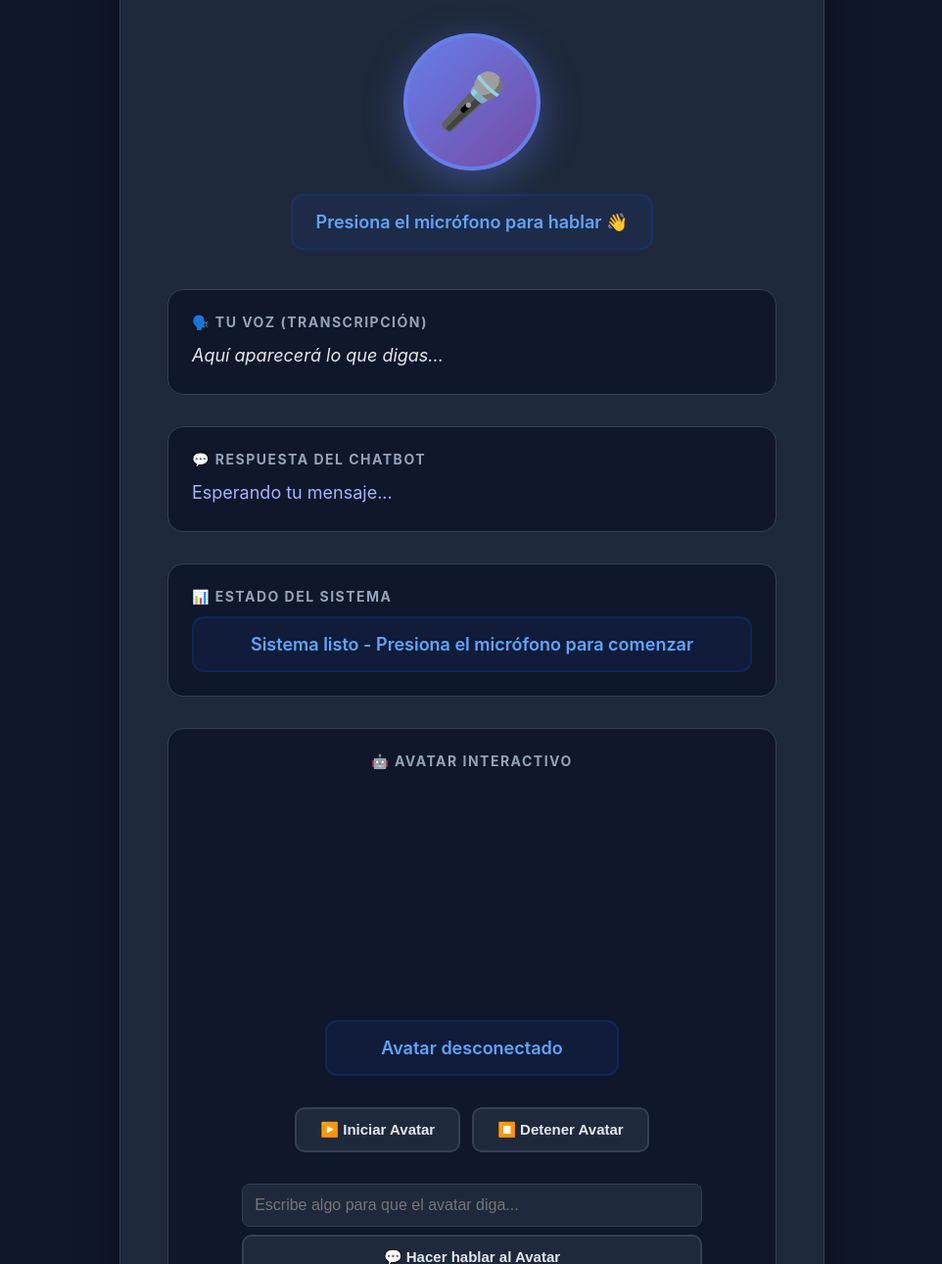
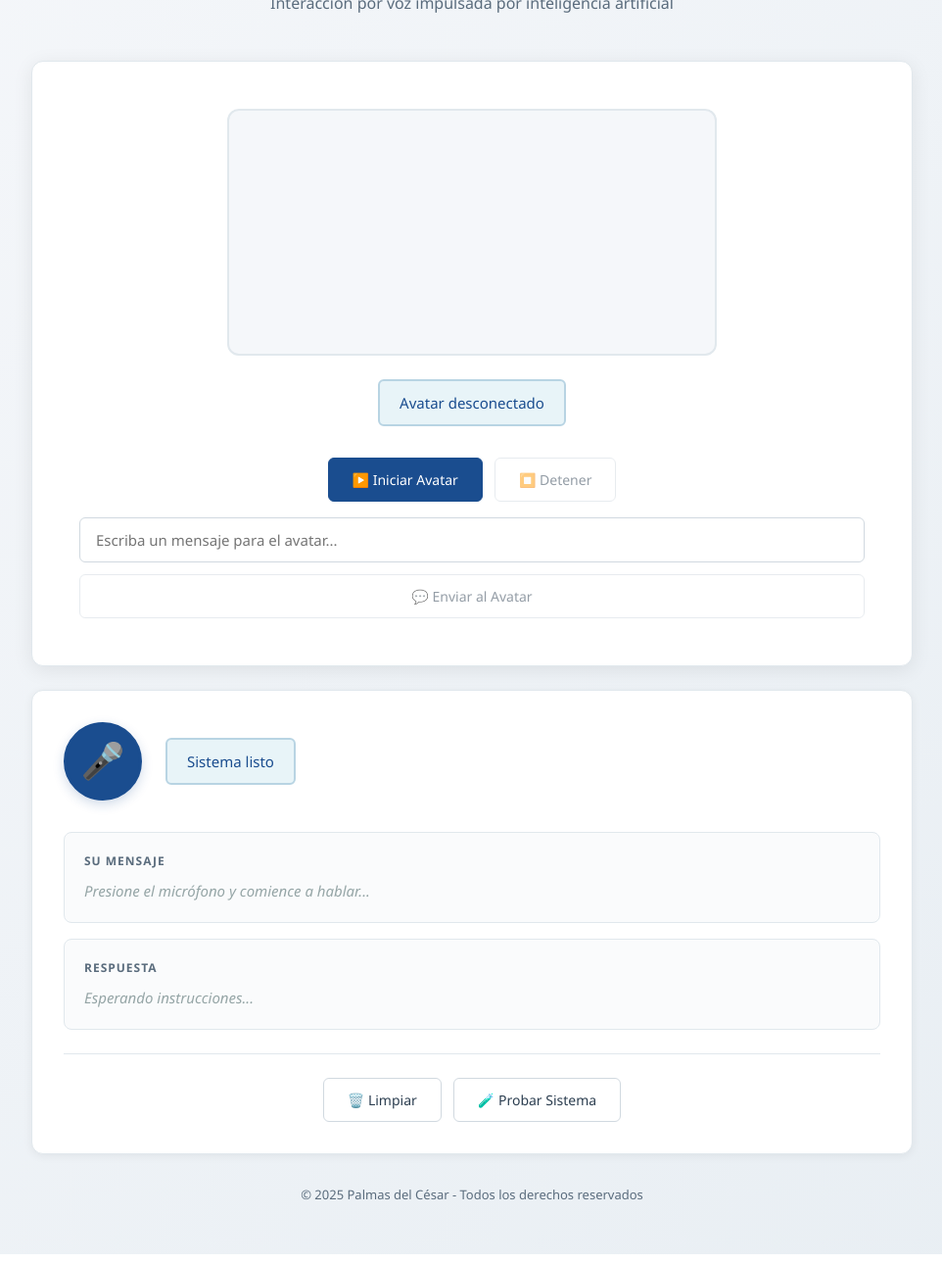
Before and after one commit to himayrobsarr/chatbot-armando, a website: page frontend/index.html in a window 1280 px wide. Shown: the part 142-1432 px from the top of the page at 98% size, without its empty margins (158-1120 px from the left). Drawn offline with Linux system fonts and the light colour scheme.

Commit message:
feat: :lipstick: "cambio de estilo del frontend"

```diff
--- a/frontend/index.html
+++ b/frontend/index.html
@@ -3,225 +3,333 @@
 <head>
   <meta charset="UTF-8">
   <meta name="viewport" content="width=device-width, initial-scale=1.0">
-  <title>🎤 Chatbot de Voz Inteligente</title>
+  <title>Asistente Virtual - Palmas del César</title>
   <script src="js/livekit-loader.js"></script>
   <style>
     * { margin: 0; padding: 0; box-sizing: border-box; }
     body {
-      font-family: -apple-system, BlinkMacSystemFont, 'Segoe UI', Arial, sans-serif;
-      background: #0f172a;
-      color: #fff;
+      font-family: 'Segoe UI', Tahoma, Geneva, Verdana, sans-serif;
+      background: linear-gradient(135deg, #f5f7fa 0%, #e8eef3 100%);
+      color: #2c3e50;
       min-height: 100vh;
-      display: flex;
-      justify-content: center;
-      align-items: center;
       padding: 20px;
     }
-    .container {
-      background: #1e293b;
-      border-radius: 24px;
-      box-shadow: 0 25px 50px -12px rgba(0, 0, 0, 0.5);
-      padding: 48px;
-      max-width: 720px;
-      width: 100%;
-      border: 1px solid #334155;
-    }
-    h1 {
+
+    /* Header con branding */
+    .header {
       text-align: center;
-      margin-bottom: 8px;
-      font-size: 32px;
-      background: linear-gradient(135deg, #667eea 0%, #764ba2 100%);
-      -webkit-background-clip: text;
-      background-clip: text;
-      -webkit-text-fill-color: transparent;
-    }
-    .subtitle {
-      text-align: center;
-      color: #94a3b8;
-      margin-bottom: 40px;
-      font-size: 16px;
-    }
-    .mic-container {
-      display: flex;
-      flex-direction: column;
-      align-items: center;
-      gap: 24px;
-      margin: 40px 0;
-    }
-    .mic-button {
-      width: 140px; height: 140px;
-      border-radius: 50%;
-      border: 4px solid #667eea;
-      background: linear-gradient(135deg, #667eea 0%, #764ba2 100%);
-      color: white;
-      font-size: 56px;
-      cursor: pointer;
-      transition: all 0.3s ease;
-      box-shadow: 0 10px 40px rgba(102, 126, 234, 0.4);
-      display: flex; align-items: center; justify-content: center;
-      user-select: none;
-    }
-    .mic-button:hover { transform: scale(1.05); box-shadow: 0 15px 50px rgba(102, 126, 234, 0.6); }
-    .mic-button.recording {
-      background: linear-gradient(135deg, #ef4444 0%, #dc2626 100%);
-      border-color: #ef4444;
-      animation: pulse 1.5s ease-in-out infinite;
-    }
-    @keyframes pulse {
-      0%, 100% { transform: scale(1); box-shadow: 0 10px 40px rgba(239, 68, 68, 0.4); }
-      50% { transform: scale(1.08); box-shadow: 0 15px 60px rgba(239, 68, 68, 0.8); }
-    }
-    .status {
-      text-align: center;
-      padding: 16px 24px;
-      border-radius: 12px;
-      font-weight: 600;
-      font-size: 18px;
-      min-width: 300px;
-      transition: all 0.3s ease;
-    }
-    .status.idle { background: #1e40af20; color: #60a5fa; border: 2px solid #1e40af40; }
-    .status.listening { background: #f59e0b20; color: #fbbf24; border: 2px solid #f59e0b40; }
-    .status.processing { background: #8b5cf620; color: #a78bfa; border: 2px solid #8b5cf640; }
-    .status.playing { background: #10b98120; color: #34d399; border: 2px solid #10b98140; }
-
-    .transcript-box, .response-box {
-      background: #0f172a;
-      border-radius: 16px;
-      padding: 24px;
-      margin-top: 32px;
-      border: 1px solid #334155;
-      min-height: 100px;
-    }
-    .transcript-box h3, .response-box h3 {
-      color: #94a3b8;
-      margin-bottom: 12px;
-      font-size: 14px;
-      text-transform: uppercase;
-      letter-spacing: 1.5px;
-    }
-    .transcript-text, .response-text {
-      color: #e2e8f0;
-      font-size: 18px;
-      line-height: 1.6;
-      font-style: italic;
-    }
-    .response-text {
-      font-style: normal;
-      color: #a5b4fc;
+      padding: 32px 0 48px 0;
+      max-width: 900px;
+      margin: 0 auto;
     }
 
-    .avatar-container {
-      display: flex;
-      flex-direction: column;
-      align-items: center;
-      gap: 16px;
-      margin-top: 32px;
-      padding: 24px;
-      background: #0f172a;
-      border-radius: 16px;
-      border: 1px solid #334155;
+    .company-name {
+      font-size: 14px;
+      font-weight: 600;
+      letter-spacing: 2px;
+      text-transform: uppercase;
+      color: #1a4d8f;
+      margin-bottom: 12px;
+      opacity: 0.8;
     }
 
-    .avatar-container h3 {
-      color: #94a3b8;
+    .main-title {
+      font-size: 32px;
+      font-weight: 600;
+      color: #1a4d8f;
       margin-bottom: 8px;
-      font-size: 14px;
-      text-transform: uppercase;
-      letter-spacing: 1.5px;
+      letter-spacing: -0.5px;
     }
 
-    .controls {
+    .subtitle {
+      font-size: 16px;
+      color: #5a6c7d;
+      font-weight: 400;
+    }
+
+    /* Layout principal */
+    .main-container {
+      max-width: 900px;
+      margin: 0 auto;
+      display: grid;
+      gap: 24px;
+    }
+
+    /* Contenedor del avatar - PROTAGONISTA */
+    .avatar-section {
+      background: #ffffff;
+      border-radius: 12px;
+      padding: 48px;
+      box-shadow: 0 4px 20px rgba(0, 0, 0, 0.08);
+      text-align: center;
+      border: 1px solid #e1e8ed;
+    }
+
+    #avatarVideo {
+      width: 100%;
+      max-width: 500px;
+      border-radius: 12px;
+      background: #f5f7fa;
+      border: 2px solid #e1e8ed;
+      margin: 0 auto;
+      display: block;
+    }
+
+    .avatar-controls {
+      margin-top: 32px;
       display: flex;
       gap: 12px;
       justify-content: center;
-      margin-top: 24px;
+      flex-wrap: wrap;
     }
+
+    /* Sección de interacción */
+    .interaction-section {
+      background: #ffffff;
+      border-radius: 12px;
+      padding: 32px;
+      box-shadow: 0 2px 10px rgba(0, 0, 0, 0.06);
+      border: 1px solid #e1e8ed;
+    }
+
+    .mic-row {
+      display: flex;
+      align-items: center;
+      gap: 24px;
+      margin-bottom: 32px;
+    }
+
+    .mic-button {
+      width: 80px;
+      height: 80px;
+      min-width: 80px;
+      border-radius: 50%;
+      border: 3px solid #1a4d8f;
+      background: #1a4d8f;
+      color: white;
+      font-size: 36px;
+      cursor: pointer;
+      transition: all 0.2s ease;
+      box-shadow: 0 4px 12px rgba(26, 77, 143, 0.2);
+      display: flex;
+      align-items: center;
+      justify-content: center;
+      user-select: none;
+    }
+
+    .mic-button:hover {
+      background: #164073;
+      border-color: #164073;
+      transform: scale(1.05);
+    }
+
+    .mic-button.recording {
+      background: #d32f2f;
+      border-color: #d32f2f;
+      animation: pulse 1.5s ease-in-out infinite;
+    }
+
+    @keyframes pulse {
+      0%, 100% { box-shadow: 0 4px 12px rgba(211, 47, 47, 0.3); }
+      50% { box-shadow: 0 4px 20px rgba(211, 47, 47, 0.5); }
+    }
+
+    .status-info {
+      flex: 1;
+    }
+
+    .status {
+      padding: 12px 20px;
+      border-radius: 6px;
+      font-weight: 500;
+      font-size: 15px;
+      transition: all 0.2s ease;
+      border: 2px solid;
+      display: inline-block;
+    }
+
+    .status.idle { background: #e8f4f8; color: #1a4d8f; border-color: #b8d4e3; }
+    .status.listening { background: #fff3e0; color: #e65100; border-color: #ffcc80; }
+    .status.processing { background: #f3e5f5; color: #6a1b9a; border-color: #ce93d8; }
+    .status.playing { background: #e8f5e9; color: #2e7d32; border-color: #a5d6a7; }
+
+    .content-box {
+      background: #fafbfc;
+      border-radius: 8px;
+      padding: 20px;
+      margin-bottom: 16px;
+      border: 1px solid #e1e8ed;
+      min-height: 80px;
+    }
+
+    .content-box h3 {
+      color: #5a6c7d;
+      margin-bottom: 10px;
+      font-size: 12px;
+      text-transform: uppercase;
+      letter-spacing: 1px;
+      font-weight: 600;
+    }
+
+    .content-text {
+      color: #2c3e50;
+      font-size: 15px;
+      line-height: 1.6;
+    }
+
+    .content-text.empty {
+      color: #95a5a6;
+      font-style: italic;
+    }
+
+    /* Controles */
     .btn {
       padding: 12px 24px;
-      border: 2px solid #334155;
-      border-radius: 10px;
+      border: 1px solid #d1d9e0;
+      border-radius: 6px;
       cursor: pointer;
-      font-weight: 600;
-      transition: all 0.3s;
-      background: #1e293b;
-      color: #e2e8f0;
+      font-weight: 500;
+      transition: all 0.2s;
+      background: #ffffff;
+      color: #2c3e50;
+      font-size: 14px;
+      font-family: inherit;
+    }
+
+    .btn:hover:not(:disabled) {
+      background: #f5f7fa;
+      border-color: #1a4d8f;
+      color: #1a4d8f;
+    }
+
+    .btn:disabled {
+      opacity: 0.5;
+      cursor: not-allowed;
+    }
+
+    .btn-primary {
+      background: #1a4d8f;
+      color: white;
+      border-color: #1a4d8f;
+    }
+
+    .btn-primary:hover:not(:disabled) {
+      background: #164073;
+      border-color: #164073;
+      color: white;
+    }
+
+    #textInput {
+      width: 100%;
+      padding: 12px 16px;
+      border-radius: 6px;
+      border: 1px solid #d1d9e0;
+      background: #ffffff;
+      color: #2c3e50;
       font-size: 15px;
+      font-family: inherit;
+      margin-top: 16px;
     }
-    .btn:hover { background: #334155; border-color: #475569; transform: translateY(-2px); }
-    .error-msg {
-      background: #7f1d1d;
-      color: #fca5a5;
-      padding: 16px 20px;
-      border-radius: 12px;
-      margin-top: 20px;
+
+    #textInput:focus {
+      outline: none;
+      border-color: #1a4d8f;
+      box-shadow: 0 0 0 3px rgba(26, 77, 143, 0.1);
+    }
+
+    .secondary-controls {
+      margin-top: 24px;
+      display: flex;
+      gap: 12px;
+      justify-content: center;
+      padding-top: 24px;
+      border-top: 1px solid #e1e8ed;
+    }
+
+    /* Footer */
+    .footer {
       text-align: center;
-      border: 2px solid #991b1b;
-      display: none;
+      padding: 32px 0;
+      color: #5a6c7d;
+      font-size: 13px;
     }
   </style>
 </head>
 <body>
-  <div class="container">
-    <h1>🤖 Chatbot de Voz</h1>
-    <p class="subtitle">Habla y escucha respuestas generadas por IA</p>
-
-    <div class="mic-container">
-      <button id="micBtn" class="mic-button" type="button">🎤</button>
-      <div id="status" class="status idle">Sistema listo - Presiona el micrófono para comenzar</div>
+  <!-- Header -->
+  <div class="header">
+    <div class="company-name">Palmas del César</div>
+    <h1 class="main-title">Asistente Virtual Inteligente</h1>
+    <p class="subtitle">Interacción por voz impulsada por inteligencia artificial</p>
   </div>
 
-    <div class="transcript-box">
-      <h3>🗣️ Tu voz (Transcripción)</h3>
-      <div id="transcript" class="transcript-text empty">Aquí aparecerá lo que digas...</div>
-    </div>
+  <!-- Contenido Principal -->
+  <div class="main-container">
 
-    <div class="response-box">
-      <h3>💬 Respuesta del Chatbot</h3>
-      <div id="response" class="response-text">Esperando tu mensaje...</div>
-    </div>
+    <!-- Avatar Section - PROTAGONISTA -->
+    <div class="avatar-section">
+      <video id="avatarVideo" autoplay muted playsinline></video>
 
-    <!-- Estado del Avatar -->
-    <div style="background: #0f172a; border-radius: 16px; padding: 24px; margin-top: 32px; border: 1px solid #334155;">
-      <h3 style="color: #94a3b8; margin-bottom: 12px; font-size: 14px; text-transform: uppercase; letter-spacing: 1.5px;">📊 Estado del Sistema</h3>
-      <div id="status" class="status idle">Sistema listo - Presiona el micrófono para comenzar</div>
-    </div>
-
-    <div class="avatar-container">
-      <h3>🤖 Avatar Interactivo</h3>
-      <video id="avatarVideo" autoplay muted playsinline style="width: 100%; max-width: 400px; border-radius: 16px; background: #0f172a;"></video>
-      <div id="avatarStatus" class="status idle" style="margin-top: 16px;">
+      <div id="avatarStatus" class="status idle" style="margin-top: 24px;">
         Avatar desconectado
       </div>
 
-      <!-- Controles del Avatar -->
-      <div style="display: flex; gap: 12px; justify-content: center; margin-top: 16px;">
-        <button id="startBtn" class="btn">▶️ Iniciar Avatar</button>
-        <button id="stopBtn" class="btn" disabled>⏹️ Detener Avatar</button>
+      <div class="avatar-controls">
+        <button id="startBtn" class="btn btn-primary">▶️ Iniciar Avatar</button>
+        <button id="stopBtn" class="btn" disabled>⏹️ Detener</button>
       </div>
 
-      <!-- Input para texto -->
-      <div style="margin-top: 16px;">
-        <input type="text" id="textInput" placeholder="Escribe algo para que el avatar diga..." style="width: 100%; padding: 12px; border-radius: 8px; border: 1px solid #334155; background: #1e293b; color: #e2e8f0; font-size: 16px;" disabled>
-        <button id="speakBtn" class="btn" style="margin-top: 8px; width: 100%;" disabled>💬 Hacer hablar al Avatar</button>
+      <input
+        type="text"
+        id="textInput"
+        placeholder="Escriba un mensaje para el avatar..."
+        disabled
+      >
+      <button id="speakBtn" class="btn" style="margin-top: 12px; width: 100%;" disabled>
+        💬 Enviar al Avatar
+      </button>
+    </div>
+
+    <!-- Sección de Interacción -->
+    <div class="interaction-section">
+      <div class="mic-row">
+        <button id="micBtn" class="mic-button" type="button">🎤</button>
+        <div class="status-info">
+          <div id="status" class="status idle">Presione el micrófono para hablar</div>
         </div>
       </div>
 
-    <div class="controls">
+      <div class="content-box">
+        <h3>Su mensaje</h3>
+        <div id="transcript" class="content-text empty">Presione el micrófono y comience a hablar...</div>
+      </div>
+
+      <div class="content-box">
+        <h3>Respuesta</h3>
+        <div id="response" class="content-text empty">Esperando instrucciones...</div>
+      </div>
+
+      <div class="secondary-controls">
         <button id="clearBtn" class="btn">🗑️ Limpiar</button>
-      <button id="testBtn" class="btn">🧪 Test Chatbot</button>
+        <button id="testBtn" class="btn">🧪 Probar Sistema</button>
+      </div>
+    </div>
+
+  </div>
+
+  <!-- Footer -->
+  <div class="footer">
+    © 2025 Palmas del César - Todos los derechos reservados
   </div>
 
   <script>
     // ================================================
-      // 🤖 Chatbot + Speech Integration
+    // Sistema de Asistente Virtual
     // ================================================
 
-      // Variables globales
     let isListening = false;
     let currentAudio = null;
 
-      // Elementos del DOM
     const micBtn = document.getElementById('micBtn');
     const statusEl = document.getElementById('status');
     const transcriptEl = document.getElementById('transcript');
@@ -229,26 +337,22 @@
     const clearBtn = document.getElementById('clearBtn');
     const testBtn = document.getElementById('testBtn');
 
-      // API URL
     const API_URL = 'http://localhost:3000';
 
-      // Función para actualizar estado
     function updateStatus(type, msg) {
       statusEl.className = `status ${type}`;
-        statusEl.innerHTML = msg;
+      statusEl.textContent = msg;
       console.log(`[UI] ${msg}`);
     }
 
-      // Función para mostrar errores
     function showError(msg) {
       updateStatus('idle', `❌ Error: ${msg}`);
-        setTimeout(() => updateStatus('idle', 'Presiona el micrófono para hablar'), 5000);
+      setTimeout(() => updateStatus('idle', 'Presione el micrófono para hablar'), 5000);
     }
 
-      // Inicializar Speech Recognition
     function initSpeechRecognition() {
       if (!SpeechManager.isAvailable()) {
-          showError('Tu navegador no soporta reconocimiento de voz');
+        showError('Su navegador no soporta reconocimiento de voz');
         return false;
       }
 
@@ -257,11 +361,12 @@
       SpeechManager.onStart = () => {
         isListening = true;
         micBtn.classList.add('recording');
-          updateStatus('listening', '👂 Escuchando...');
+        updateStatus('listening', '🎙️ Escuchando...');
       };
 
       SpeechManager.onResult = (text) => {
         transcriptEl.textContent = text;
+        transcriptEl.classList.remove('empty');
         processWithChatbot(text);
       };
 
@@ -279,13 +384,13 @@
       return true;
     }
 
-      // Procesar texto con el chatbot
     async function processWithChatbot(text) {
       if (!text.trim()) return;
 
       const startedAt = Date.now();
-        updateStatus('processing', '🤖 Procesando con el chatbot...');
-        responseEl.textContent = 'Pensando...';
+      updateStatus('processing', '⚙️ Procesando...');
+      responseEl.textContent = 'Procesando su solicitud...';
+      responseEl.classList.remove('empty');
 
       try {
         const res = await fetch(`${API_URL}/api/chatbot`, {
@@ -299,13 +404,11 @@
         const chatbotReply = decodeURIComponent(res.headers.get('X-Chatbot-Response') || '');
         responseEl.textContent = chatbotReply || 'Respuesta recibida';
 
-          // Initialize avatar session if not already done
         if (window.avatarManager && !window.avatarManager.sessionInfo) {
           console.log('[UI] Inicializando sesión de avatar...');
           await window.avatarManager.startSession();
         }
 
-          // Send chatbot response to avatar
         if (window.avatarManager && window.avatarManager.sessionInfo && chatbotReply) {
           console.log('[UI] Enviando respuesta al avatar...');
           await window.avatarManager.sendTextToAvatar(chatbotReply);
@@ -319,30 +422,30 @@
           currentAudio.currentTime = 0;
         }
         currentAudio = new Audio(audioUrl);
-          updateStatus('playing', '🔊 Reproduciendo respuesta...');
-          currentAudio.onended = () => updateStatus('idle', 'Presiona el micrófono para hablar');
+        updateStatus('playing', '🔊 Reproduciendo...');
+        currentAudio.onended = () => updateStatus('idle', 'Presione el micrófono para hablar');
         await currentAudio.play();
 
-          console.log(`[UI] Flujo completado en ${Date.now() - startedAt}ms`);
+        console.log(`[UI] Completado en ${Date.now() - startedAt}ms`);
 
       } catch (err) {
         showError(err.message);
-          updateStatus('idle', 'Presiona el micrófono para hablar');
+        updateStatus('idle', 'Presione el micrófono para hablar');
       }
     }
 
-      // Función para limpiar
     function clearAll() {
-        transcriptEl.textContent = 'Aquí aparecerá lo que digas...';
-        responseEl.textContent = 'Esperando tu mensaje...';
-        updateStatus('idle', 'Presiona el micrófono para hablar');
+      transcriptEl.textContent = 'Presione el micrófono y comience a hablar...';
+      transcriptEl.classList.add('empty');
+      responseEl.textContent = 'Esperando instrucciones...';
+      responseEl.classList.add('empty');
+      updateStatus('idle', 'Presione el micrófono para hablar');
       if (currentAudio) {
         currentAudio.pause();
         currentAudio = null;
       }
     }
 
-      // Event listeners
     micBtn.onclick = () => {
       if (!SpeechManager.recognition) {
         if (!initSpeechRecognition()) return;
@@ -356,18 +459,14 @@
     };
 
     clearBtn.onclick = clearAll;
-      testBtn.onclick = () => processWithChatbot('Hola, soy el asistente de voz, ¿cómo estás?');
+    testBtn.onclick = () => processWithChatbot('Hola, soy el asistente virtual de Palmas del César');
 
-      // Inicialización
     window.onload = () => {
       if (initSpeechRecognition()) {
-          updateStatus('idle', 'Presiona el micrófono para hablar 👋');
+        updateStatus('idle', 'Sistema listo');
       }
     };
   </script>
-
-    <div id="errorMsg" class="error-msg"></div>
-  </div>
 
   <script src="js/livekit-loader.js"></script>
   <script src="js/audio.js"></script>
```
Lines whose indentation alone changed are shown as unchanged.
